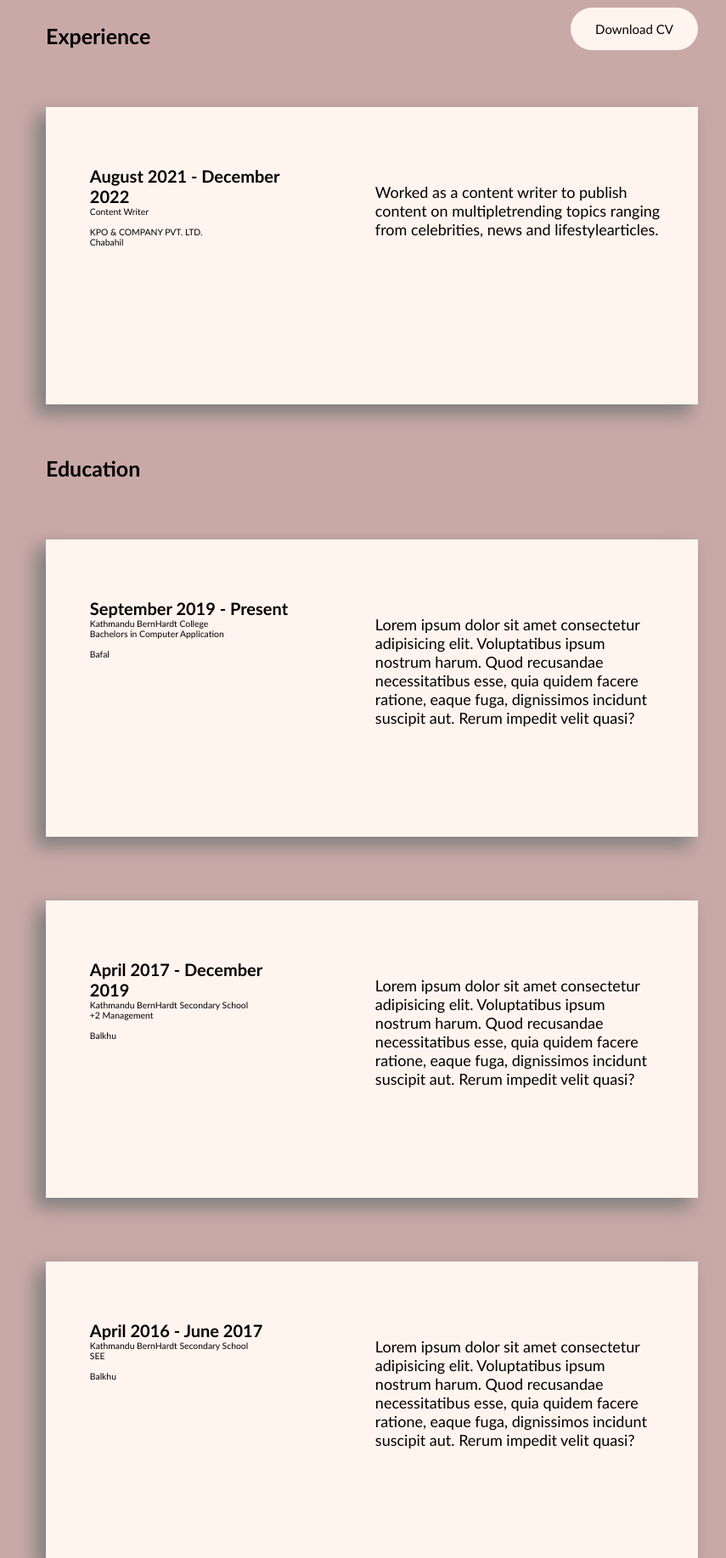
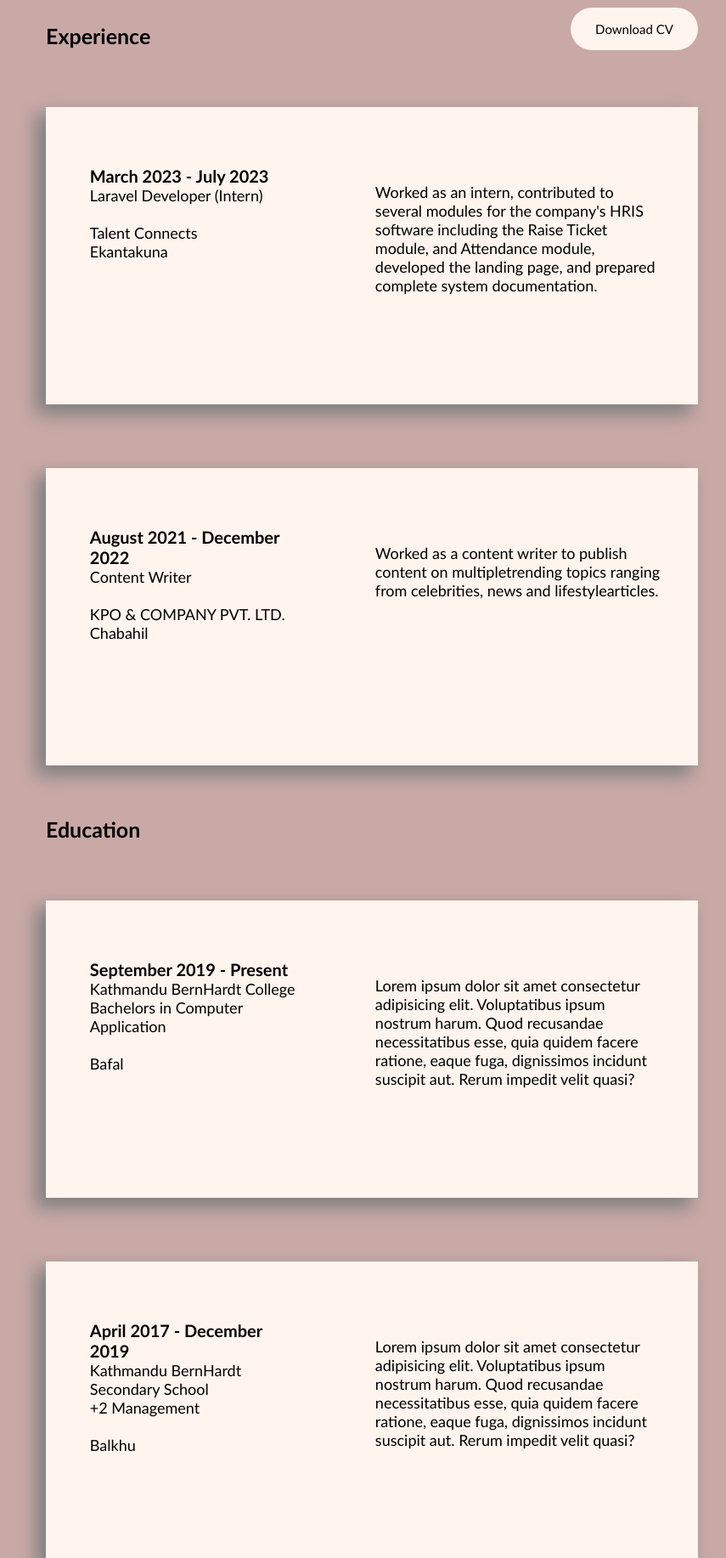
Before and after one commit to shreejal27/my_portfolio, a PHP site: page /resume.php in a window 1280 px wide. Shown: the part 327-2161 px from the top of the page at 85% size, without its empty margins (202-1057 px from the left). Run offline with PHP 8.4, Linux system fonts and the light colour scheme.

Commit message:
added new experience in resume

```diff
--- a/index.css
+++ b/index.css
@@ -47,7 +47,7 @@ body {
   width: 50%;
   background-color: #c9a9a6;
   float: left;
-  box-shadow: -1rem 1rem 2rem 0.2rem gray;
+  box-shadow: -4px 4px 12px 1px gray;
 }
 .mainboxcol2 {
   height: 100%;
--- a/resume.css
+++ b/resume.css
@@ -58,6 +58,8 @@ button:hover {
 .lcol p {
   padding: 15%;
   padding-top: 20%;
+  font-size: 18px;
+  text-align: left;
 }
 .rcol {
   height: 100%;
--- a/resume.php
+++ b/resume.php
@@ -16,6 +16,17 @@
             <br><br>
             <div class="row">
                 <div class="lcol">
+                <p><strong>March 2023 - July 2023</strong> <br>
+                Laravel Developer (Intern) <br><br>
+                Talent Connects <br>
+                Ekantakuna<br></p>
+                </div>
+                <div class="rcol">
+                 <p>Worked as an intern, contributed to several modules for the company's HRIS software including the Raise Ticket module, and Attendance module, developed the landing page, and prepared complete system documentation. </p>
+                </div>
+            </div>
+            <div class="row">
+                <div class="lcol">
                 <p><strong>August 2021 - December 2022</strong> <br>
                 Content Writer <br><br>
                 KPO & COMPANY PVT. LTD. <br>
@@ -25,6 +36,7 @@
                  <p>Worked as a content writer to publish content on multipletrending topics ranging from celebrities, news and lifestylearticles. </p>
                 </div>
             </div>
+
            <br>
            <br>
            <br>
```
